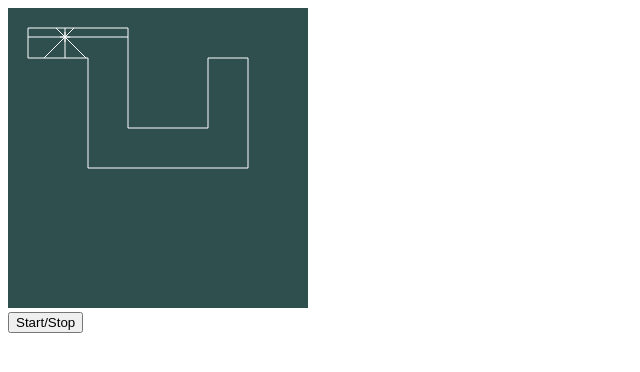
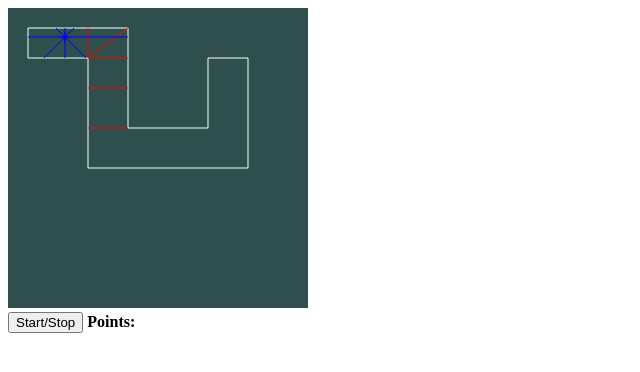
Before and after one commit to Gabriel-Persike/Drive-IA, a plain HTML site: page Index.html in a window 1280 px wide. Both pictures are taken after a click on the button "Start/Stop". Shown: the whole page, without its empty margins (0-640 px from the left). Drawn offline with nearby package versions, Linux system fonts and the light colour scheme.

Commit message:
Criados Checkpoints para calcular recompensas, Criada detecção com as paredes para punir quando houve colisão

```diff
--- a/Index.html
+++ b/Index.html
@@ -1,34 +1,31 @@
 <!DOCTYPE html>
 <html lang="en">
 	<head>
-    <meta charset="UTF-8">
-    <meta name="viewport" content="width=device-width, initial-scale=1.0">
+		<meta charset="UTF-8" />
+		<meta name="viewport" content="width=device-width, initial-scale=1.0" />
 		<title>Document</title>
 
-    <link rel="stylesheet" href="style.css">
+		<link rel="stylesheet" href="style.css" />
 		<!-- Import jquery -->
 		<script src="https://ajax.googleapis.com/ajax/libs/jquery/3.5.1/jquery.min.js"></script>
 		<script src="js/wall.js"></script>
 		<script src="js/ray.js"></script>
 		<script src="js/car.js"></script>
+        <script src="js/IA.js"></script>
 		<script src="js/script.js"></script>
 	</head>
 	<body>
-<img src="car.png" alt="" style="display: none;">
+		<img src="car.png" alt="" style="display: none" />
 		<div class="main">
 			<!-- <div class="map" id="map">
             <div class="roadTile"></div>
         </div> -->
 			<canvas id="canvas" width="300" height="300"></canvas>
-    </div>
-
-
-
 
 			<div class="control">
 				<button id="btnStartStop">Start/Stop</button>
-
+                <b>Points: </b><span id="txtPoints"></span>
 			</div>
-
+		</div>
 	</body>
 </html>
--- a/js/car.js
+++ b/js/car.js
@@ -9,12 +9,12 @@ class Car {
 			new Ray(this.x, this.y, this.angle),
 			new Ray(this.x, this.y, this.angle + 45),
 			new Ray(this.x, this.y, this.angle - 45),
-            new Ray(this.x, this.y, this.angle+180),
+			new Ray(this.x, this.y, this.angle + 180),
 			new Ray(this.x, this.y, this.angle + 225),
 			new Ray(this.x, this.y, this.angle - 225),
 			new Ray(this.x, this.y, this.angle - 90),
 			new Ray(this.x, this.y, this.angle + 90),
-        ]
+		];
 	}
 
 	drawCar(ctx) {
@@ -34,13 +34,10 @@ class Car {
 		ctx.drawImage(img, 0, 0, width, height); // Draw the car image
 		ctx.restore();
 
-
 		for (const ray of this.rays) {
-            ray.show(ctx, this.x+7, this.y+7);
+			ray.show(ctx, this.x + 7, this.y + 7);
 		}
 	}
-
-
 
 	move(direction, angle) {
 		// if (!direction && !angle) {
@@ -71,4 +68,14 @@ class Car {
 			this.y = this.y + this.acceleration * Math.sin(rad);
 		}
 	}
+
+	getSensorsDistance() {
+		var sensors = [];
+
+		for (const ray of this.rays) {
+			sensors.push(ray.getSensorsDistance());
 		}
+
+		return sensors;
+	}
+}
--- a/js/ray.js
+++ b/js/ray.js
@@ -24,7 +24,7 @@ class Ray {
         this.pos.y = y;
 
 		ctx.beginPath();
-		ctx.strokeStyle = "white";
+		ctx.strokeStyle = "blue";
 		ctx.moveTo(this.pos.x, this.pos.y);
 		ctx.lineTo(this.pos.x + this.dir.x * this.length, this.pos.y + this.dir.y * this.length);
 		ctx.stroke();
@@ -61,12 +61,36 @@ class Ray {
 
     getDistance(wall){
         var pt = this.cast(wall);
-
         if (pt){
             return Math.sqrt(Math.pow(this.pos.x - pt.x, 2) + Math.pow(this.pos.y - pt.y, 2));
         }
+    }
 
-    }
+	getSensor(returnDistance = false){
+		var closest = null;
+		var min = Infinity;
+		for (const wall of walls) {
+			var intercept = this.cast(wall);
+			if (intercept) {
+				var distancia = Math.sqrt(Math.pow(this.pos.x - intercept.x, 2) + Math.pow(this.pos.y - intercept.y, 2));
+
+				if (distancia < min) {
+					min = distancia;
+					closest = intercept;
+				}
+			}
+		}
+
+		if (returnDistance) {
+			return min;
+		}
+		return closest;
+	}
+
+	getSensorsDistance(){
+		var dist = this.getSensor(true);
+		return dist;
+	}
 
     move(x,y){
         this.pos.x = x;
--- a/js/script.js
+++ b/js/script.js
@@ -2,24 +2,32 @@ var car = null;
 var clockTime = 1;
 var clockInterval = null;
 var animationId = null;
-
-
+var point = 0;
 var walls = [];
 
+var checkPoints = [];
+var uncheckedCheckPoints = [];
 
 $(document).ready(function () {
 	car = new Car();
 	drawMap();
-
 	drawCanvas();
 	bindings();
 });
 
-
-
-
 function clock() {
 	car.move();
+	var colision = checkColision();
+	if (colision) {
+		reset();
+	}
+
+	var gotCheckPoint = checkColisionCheckPoint();
+	if (gotCheckPoint) {
+		console.log("Got CheckPoint");
+		givePoint(1);
+	}
+
 	drawCanvas();
 
 	if (animationId) {
@@ -77,60 +85,130 @@ function drawCanvas() {
 		wall.show(ctx);
 	}
 
+	for (const checkPoint of checkPoints) {
+		checkPoint.show(ctx);
+	}
+
 	checkIntersection(ctx);
 
-	console.log(
-	car.rays[0].getDistance(walls[3]))
+	// console.log(car.rays[0].getDistance(walls[3]));
 }
 
 function checkIntersection(ctx) {
-	for (const ray of car.rays){
-        var closest = null;
-        var min = Infinity;
-        for (const wall of walls){
-            var intercept = ray.cast(wall);
-            if (intercept){
-                var distancia = Math.sqrt(Math.pow(ray.pos.x - intercept.x, 2) + Math.pow(ray.pos.y - intercept.y, 2));
-
-                if (distancia < min){
-                    min = distancia;
-                    closest = intercept;
-                }
-            }
-        }
-        if (closest) {
-            ctx.beginPath();
-                ctx.strokeStyle = "white";
-                ctx.moveTo(ray.pos.x, ray.pos.y);
-                ctx.lineTo(closest.x, closest.y);
-                ctx.stroke();
-        }
-    }
+	for (const ray of car.rays) {
+		var sensor = ray.getSensor();
+		if (sensor) {
+			ctx.beginPath();
+			ctx.strokeStyle = "blue";
+			ctx.moveTo(ray.pos.x, ray.pos.y);
+			ctx.lineTo(sensor.x, sensor.y);
+			ctx.stroke();
+		}
+	}
 }
 
+function checkColision() {
+	var carX = car.x;
+	var carY = car.y;
 
+	for (const wall of walls) {
+		var carIsInWall = pointIsInLine(carX + 7, carY + 7, wall.start.x, wall.start.y, wall.end.x, wall.end.y);
+		if (carIsInWall) {
+			return true;
+		}
+	}
 
+	return false;
+}
 
-function drawMap(){
+function drawMap() {
 	walls.push(new Wall(20, 20, 20, 50));
-
-
 
 	walls.push(new Wall(20, 20, 120, 20));
 	walls.push(new Wall(20, 50, 80, 50));
 
-
 	walls.push(new Wall(120, 20, 120, 120));
 	walls.push(new Wall(80, 50, 80, 160));
-
 
 	walls.push(new Wall(120, 120, 200, 120));
 	walls.push(new Wall(80, 160, 240, 160));
 
-
 	walls.push(new Wall(200, 120, 200, 50));
 	walls.push(new Wall(240, 160, 240, 50));
 
+	walls.push(new Wall(200, 50, 240, 50));
 
-	walls.push(new Wall(200, 50, 240, 50));
+	checkPoints.push(new Wall(80, 20, 80, 50, "red"));
+	checkPoints.push(new Wall(80, 50, 120, 20, "red"));
+	checkPoints.push(new Wall(80, 50, 120, 50, "red"));
+	checkPoints.push(new Wall(80, 80, 120, 80, "red"));
+	checkPoints.push(new Wall(80, 120, 120, 120, "red"));
+
+	uncheckedCheckPoints = checkPoints.slice();
 }
+
+function checkColisionCheckPoint() {
+	var carX = car.x;
+	var carY = car.y;
+
+	for (const checkPoint of uncheckedCheckPoints) {
+		var carIsInWall = pointIsInLine(carX + 7, carY + 7, checkPoint.start.x, checkPoint.start.y, checkPoint.end.x, checkPoint.end.y);
+		if (carIsInWall) {
+			var index = uncheckedCheckPoints.indexOf(checkPoint);
+			uncheckedCheckPoints.splice(index, 1);
+
+			var index = checkPoints.indexOf(checkPoint);
+			checkPoints[index].color = "green";
+			return true;
+		}
+	}
+
+	return false;
+}
+
+function pointIsInLine(pointX, pointY, lineStartX, lineStartY, lineEndX, lineEndY) {
+	pointX = Math.round(pointX);
+	pointY = Math.round(pointY);
+
+	var pointBetweenStartYAndEndY = pointY <= lineStartY != pointY < lineEndY;
+	if (!pointBetweenStartYAndEndY) {
+		// If the point is not between the start and and, it cannot be in the line
+		return false;
+	}
+
+	var pointBetweenStartXAndEndX = pointX <= lineStartX != pointX < lineEndX;
+	if (!pointBetweenStartXAndEndX) {
+		// If the point is not between the start and and, it cannot be in the line
+		return false;
+	}
+
+	var tolerance = 21;
+	var pointInLine = Math.abs((lineEndX - lineStartX) * (pointY - lineStartY) - (lineEndY - lineStartY) * (pointX - lineStartX)) < tolerance;
+	if (pointInLine) {
+		return true;
+	} else {
+		return false;
+	}
+}
+
+function reset() {
+	car.x = 50;
+	car.y = 22;
+	car.angle = 0;
+	car.speed = 2;
+	car.acceleration = 0;
+
+	point = 0;
+	$("#txtPoints").text(point);
+
+	for (const checkPoint of checkPoints) {
+		checkPoint.color = "red";
+	}
+
+	uncheckedCheckPoints = checkPoints.slice();
+}
+
+function givePoint(quantidade) {
+	point += quantidade;
+	$("#txtPoints").text(point);
+}
--- a/js/wall.js
+++ b/js/wall.js
@@ -1,5 +1,5 @@
 class Wall{
-    constructor(startX, startY, endX, endY){
+    constructor(startX, startY, endX, endY, color){
         this.start = {
             x:startX,
             y:startY
@@ -8,11 +8,13 @@ class Wall{
             x:endX,
             y:endY
         };
+
+        this.color = color ? color : "white";
     }
 
     show(ctx){
         ctx.beginPath();
-        ctx.strokeStyle = "white";
+        ctx.strokeStyle = this.color;
         ctx.moveTo(this.start.x, this.start.y);
         ctx.lineTo(this.end.x, this.end.y);
         ctx.stroke();
```
Also changed, not shown: js/IA.js (line endings or trailing spaces). Lines whose indentation alone changed are shown as unchanged.
